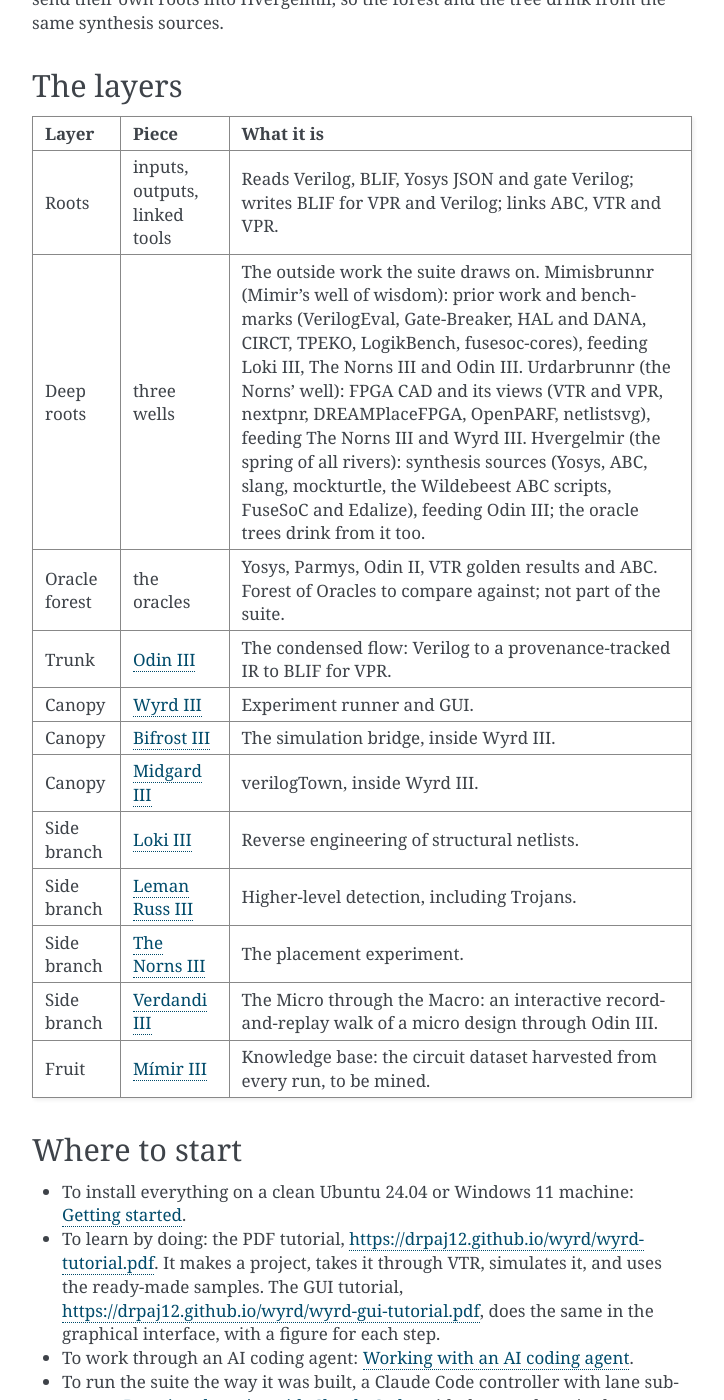
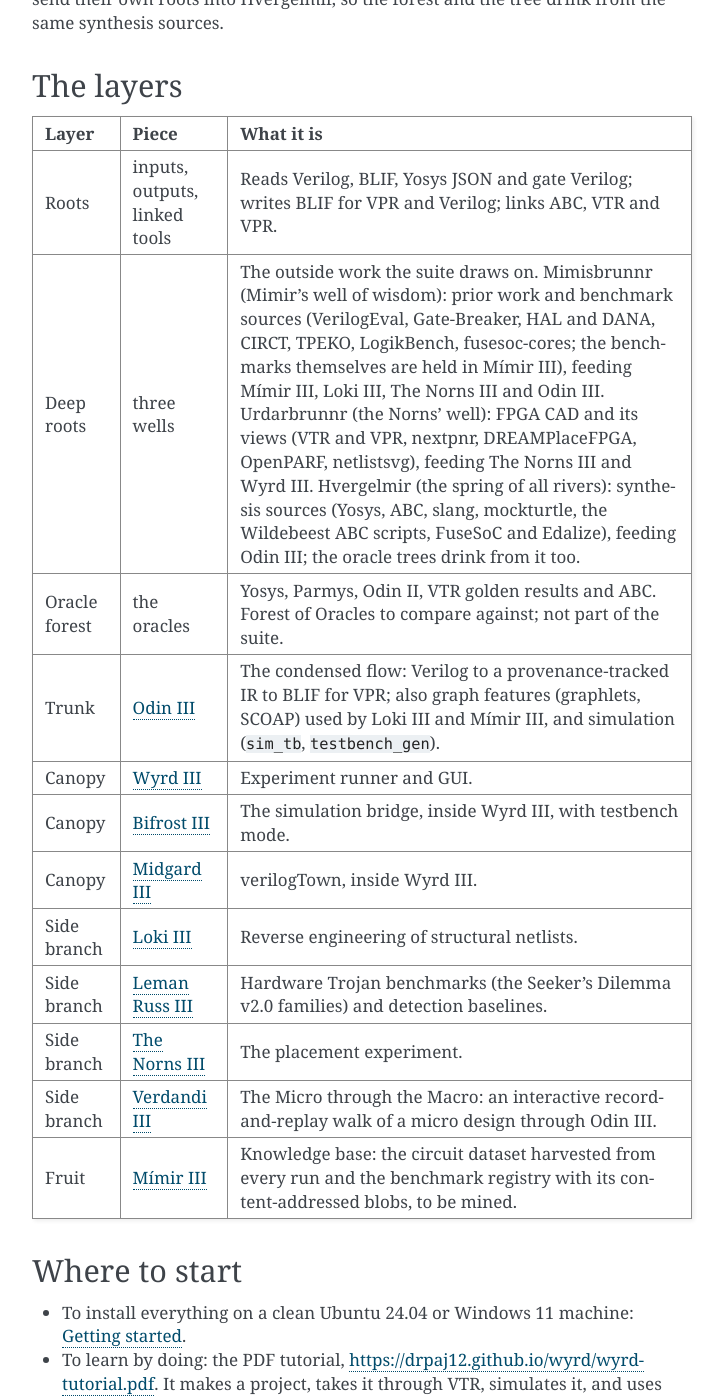
Before and after one commit to drpaj12/YggdrasilIII, a Sphinx documentation site: the page built from docs/index.md, in a window 1280 px wide and 1400 px high, scrolled down 1200 px. Shown: the whole window, without its empty margins (388-1112 px from the left). Built offline with Sphinx 7.4.7, drawn with Linux system fonts in a browser that asks for light colours.

Commit message:
Figure and layer tables: benchmarks held in Mimir, testbench simulation, graph features as Odin III properties, Leman Russ tool line
Co-Authored-By: Claude Sonnet 5.5 <noreply@anthropic.com>
Claude-Session: https://claude.ai/code/session_01P6Esp73KztT6YCsogGrqbM

```diff
--- a/docs/index.md
+++ b/docs/index.md
@@ -22,17 +22,17 @@ the tree drink from the same synthesis sources.
 | Layer | Piece | What it is |
 |---|---|---|
 | Roots | inputs, outputs, linked tools | Reads Verilog, BLIF, Yosys JSON and gate Verilog; writes BLIF for VPR and Verilog; links ABC, VTR and VPR. |
-| Deep roots | three wells | The outside work the suite draws on. Mimisbrunnr (Mimir's well of wisdom): prior work and benchmarks (VerilogEval, Gate-Breaker, HAL and DANA, CIRCT, TPEKO, LogikBench, fusesoc-cores), feeding Loki III, The Norns III and Odin III. Urdarbrunnr (the Norns' well): FPGA CAD and its views (VTR and VPR, nextpnr, DREAMPlaceFPGA, OpenPARF, netlistsvg), feeding The Norns III and Wyrd III. Hvergelmir (the spring of all rivers): synthesis sources (Yosys, ABC, slang, mockturtle, the Wildebeest ABC scripts, FuseSoC and Edalize), feeding Odin III; the oracle trees drink from it too. |
+| Deep roots | three wells | The outside work the suite draws on. Mimisbrunnr (Mimir's well of wisdom): prior work and benchmark sources (VerilogEval, Gate-Breaker, HAL and DANA, CIRCT, TPEKO, LogikBench, fusesoc-cores; the benchmarks themselves are held in Mímir III), feeding Mímir III, Loki III, The Norns III and Odin III. Urdarbrunnr (the Norns' well): FPGA CAD and its views (VTR and VPR, nextpnr, DREAMPlaceFPGA, OpenPARF, netlistsvg), feeding The Norns III and Wyrd III. Hvergelmir (the spring of all rivers): synthesis sources (Yosys, ABC, slang, mockturtle, the Wildebeest ABC scripts, FuseSoC and Edalize), feeding Odin III; the oracle trees drink from it too. |
 | Oracle forest | the oracles | Yosys, Parmys, Odin II, VTR golden results and ABC. Forest of Oracles to compare against; not part of the suite. |
-| Trunk | {doc}`Odin III <pieces/odin3>` | The condensed flow: Verilog to a provenance-tracked IR to BLIF for VPR. |
+| Trunk | {doc}`Odin III <pieces/odin3>` | The condensed flow: Verilog to a provenance-tracked IR to BLIF for VPR; also graph features (graphlets, SCOAP) used by Loki III and Mímir III, and simulation (`sim_tb`, `testbench_gen`). |
 | Canopy | {doc}`Wyrd III <pieces/wyrd>` | Experiment runner and GUI. |
-| Canopy | {doc}`Bifrost III <pieces/bifrost>` | The simulation bridge, inside Wyrd III. |
+| Canopy | {doc}`Bifrost III <pieces/bifrost>` | The simulation bridge, inside Wyrd III, with testbench mode. |
 | Canopy | {doc}`Midgard III <pieces/midgard>` | verilogTown, inside Wyrd III. |
 | Side branch | {doc}`Loki III <pieces/loki>` | Reverse engineering of structural netlists. |
-| Side branch | {doc}`Leman Russ III <pieces/leman-russ>` | Higher-level detection, including Trojans. |
+| Side branch | {doc}`Leman Russ III <pieces/leman-russ>` | Hardware Trojan benchmarks (the Seeker's Dilemma v2.0 families) and detection baselines. |
 | Side branch | {doc}`The Norns III <pieces/norns>` | The placement experiment. |
 | Side branch | {doc}`Verdandi III <pieces/verdandi>` | The Micro through the Macro: an interactive record-and-replay walk of a micro design through Odin III. |
-| Fruit | {doc}`Mímir III <pieces/mimir>` | Knowledge base: the circuit dataset harvested from every run, to be mined. |
+| Fruit | {doc}`Mímir III <pieces/mimir>` | Knowledge base: the circuit dataset harvested from every run and the benchmark registry with its content-addressed blobs, to be mined. |
 
 ## Where to start
 
```
Also changed, not shown: README.md (+5 -5 lines), images/yggdrasil-tree.png, images/yggdrasil-tree.svg, 1 other file.
